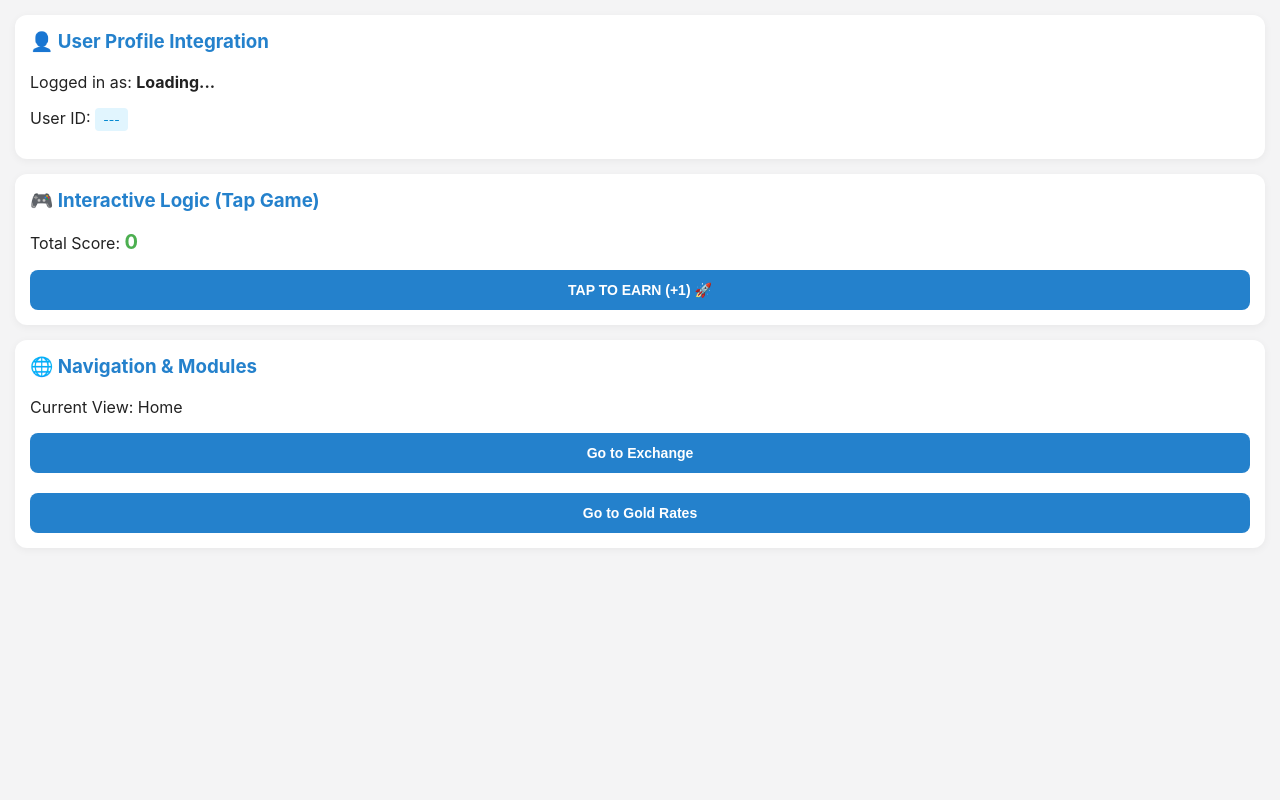
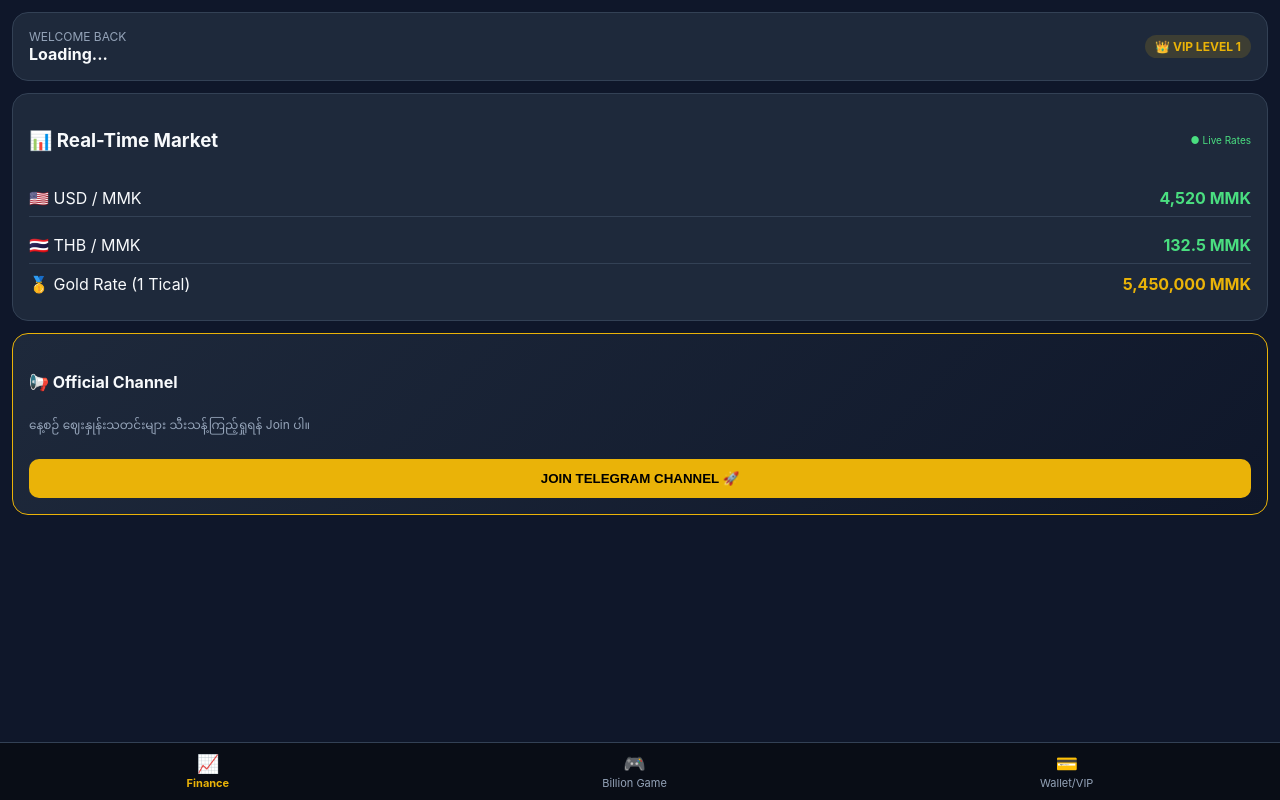
Before and after one commit to heinhtet1441/my_miniapp, a plain HTML site: page index.html in a window 1280 px wide. Drawn offline with Linux system fonts and the light colour scheme; a script that the page names is missing.

Commit message:
Add files via upload

```diff
--- a/index.html
+++ b/index.html
@@ -3,102 +3,218 @@
 <head>
   <meta charset="UTF-8">
   <meta name="viewport" content="width=device-width, initial-scale=1.0">
-  <title>Telegram Mini App Demo</title>
-  <!-- Telegram Web App SDK -->
+  <title>Billionaire Financial Platform</title>
   <script src="https://telegram.org/js/telegram-web-app.js"></script>
   <style>
+    :root {
+      --bg: #0f172a;
+      --card: #1e293b;
+      --accent: #eab308;
+      --text: #f8fafc;
+      --muted: #94a3b8;
+    }
     body {
-      font-family: -apple-system, BlinkMacSystemFont, 'Segoe UI', Roboto, Helvetica, Arial, sans-serif;
-      background-color: var(--tg-theme-bg-color, #f4f4f5);
-      color: var(--tg-theme-text-color, #222);
+      font-family: -apple-system, BlinkMacSystemFont, 'Segoe UI', Roboto, sans-serif;
+      background-color: var(--bg);
+      color: var(--text);
       margin: 0;
-      padding: 15px;
+      padding: 12px;
+      padding-bottom: 70px;
     }
     .card {
-      background: var(--tg-theme-secondary-bg-color, #ffffff);
-      padding: 15px;
-      border-radius: 12px;
-      margin-bottom: 15px;
-      box-shadow: 0 2px 8px rgba(0,0,0,0.05);
+      background: var(--card);
+      border-radius: 16px;
+      padding: 16px;
+      margin-bottom: 12px;
+      border: 1px solid #334155;
     }
-    h3 { margin-top: 0; color: #2481cc; }
-    button {
-      width: 100%;
-      background-color: var(--tg-theme-button-color, #2481cc);
-      color: var(--tg-theme-button-text-color, #ffffff);
+    .flex-between { display: flex; justify-content: space-between; align-items: center; }
+    .badge {
+      background: rgba(234, 179, 8, 0.15);
+      color: var(--accent);
+      padding: 4px 10px;
+      border-radius: 20px;
+      font-size: 12px;
+      font-weight: bold;
+    }
+    .btn {
+      background: var(--accent);
+      color: #000;
       border: none;
       padding: 12px;
-      border-radius: 8px;
+      border-radius: 10px;
       font-weight: bold;
+      width: 100%;
       cursor: pointer;
-      font-size: 14px;
+      margin-top: 8px;
     }
-    button:active { opacity: 0.8; }
-    .badge {
-      background: #e1f5fe;
-      color: #0288d1;
-      padding: 4px 8px;
-      border-radius: 4px;
-      font-size: 12px;
+    .btn:active { transform: scale(0.98); }
+    .tab-content { display: none; }
+    .active-tab { display: block; }
+
+    /* Navigation Bar */
+    .navbar {
+      position: fixed;
+      bottom: 0;
+      left: 0;
+      right: 0;
+      background: #090d16;
+      display: flex;
+      justify-content: space-around;
+      padding: 10px 0;
+      border-top: 1px solid #334155;
     }
+    .nav-item {
+      color: var(--muted);
+      font-size: 11px;
+      text-align: center;
+      cursor: pointer;
+    }
+    .nav-item.active { color: var(--accent); font-weight: bold; }
+    .nav-icon { font-size: 18px; display: block; margin-bottom: 2px; }
   </style>
 </head>
 <body>
 
-  <!-- 1. Telegram User Profile -->
-  <div class="card">
-    <h3>👤 User Profile Integration</h3>
-    <p>Logged in as: <b id="user-name">Loading...</b></p>
-    <p>User ID: <span class="badge" id="user-id">---</span></p>
+  <!-- HEADER: USER & VIP STATUS -->
+  <div class="card flex-between">
+    <div>
+      <div style="font-size: 12px; color: var(--muted);">WELCOME BACK</div>
+      <div style="font-weight: bold; font-size: 16px;" id="username">Loading...</div>
+    </div>
+    <div class="badge">👑 VIP LEVEL 1</div>
   </div>
 
-  <!-- 2. Interactive Feature (Tap Game) -->
-  <div class="card">
-    <h3>🎮 Interactive Logic (Tap Game)</h3>
-    <p>Total Score: <b id="score" style="font-size: 20px; color: #4caf50;">0</b></p>
-    <button onclick="tapButton()">TAP TO EARN (+1) 🚀</button>
+  <!-- TAB 1: FINANCIAL DASHBOARD -->
+  <div id="tab-finance" class="tab-content active-tab">
+    <div class="card">
+      <div class="flex-between">
+        <h3>📊 Real-Time Market</h3>
+        <span style="font-size: 10px; color: #4ade80;">● Live Rates</span>
+      </div>
+      <div class="flex-between" style="margin: 10px 0; padding: 8px 0; border-bottom: 1px solid #334155;">
+        <span>🇺🇸 USD / MMK</span>
+        <b style="color: #4ade80;">4,520 MMK</b>
+      </div>
+      <div class="flex-between" style="margin: 10px 0; padding: 8px 0; border-bottom: 1px solid #334155;">
+        <span>🇹🇭 THB / MMK</span>
+        <b style="color: #4ade80;">132.5 MMK</b>
+      </div>
+      <div class="flex-between" style="margin: 10px 0;">
+        <span>🥇 Gold Rate (1 Tical)</span>
+        <b style="color: var(--accent);">5,450,000 MMK</b>
+      </div>
+    </div>
+
+    <!-- Official Channel Link Banner -->
+    <div class="card" style="background: linear-gradient(135deg, #1e293b, #0f172a); border: 1px solid var(--accent);">
+      <h4>📢 Official Channel</h4>
+      <p style="font-size: 12px; color: var(--muted);">နေ့စဉ် ဈေးနှုန်းသတင်းများ သီးသန့်ကြည့်ရှုရန် Join ပါ။</p>
+      <button class="btn" onclick="openChannel()">JOIN TELEGRAM CHANNEL 🚀</button>
+    </div>
   </div>
 
-  <!-- 3. Dynamic Navigation / Pages -->
-  <div class="card">
-    <h3>🌐 Navigation & Modules</h3>
-    <p id="page-status">Current View: Home</p>
-    <button onclick="switchTab('Exchange Market')">Go to Exchange</button><br><br>
-    <button onclick="switchTab('Gold Rates')">Go to Gold Rates</button>
+  <!-- TAB 2: BILLIONAIRE TAP GAME -->
+  <div id="tab-game" class="tab-content">
+    <div class="card" style="text-align: center;">
+      <h3>💼 Billionaire Empire</h3>
+      <p style="font-size: 12px; color: var(--muted);">Business သမားတစ်ယောက်လို Tap လုပ်ပြီး Asset တွေ စုဆောင်းပါ</p>
+      <div style="font-size: 32px; font-weight: bold; color: var(--accent); margin: 15px 0;" id="networth">$0</div>
+      <button class="btn" style="padding: 20px; font-size: 18px;" onclick="tapEmpire()">Tap To Earn Money 💰</button>
+    </div>
+    <div class="card">
+      <h4>🏢 Buy Businesses</h4>
+      <div class="flex-between" style="margin-top: 8px;">
+        <div>
+          <b>Coffee Shop</b>
+          <div style="font-size: 10px; color: var(--muted);">$100 Cost | +$1/tap</div>
+        </div>
+        <button class="btn" style="width: auto; padding: 6px 12px;" onclick="buyBusiness(100, 1)">Buy</button>
+      </div>
+    </div>
+  </div>
+
+  <!-- TAB 3: WALLET & VIP PORTAL -->
+  <div id="tab-wallet" class="tab-content">
+    <div class="card">
+      <div class="flex-between">
+        <h3>💳 Telegram Wallet</h3>
+        <span class="badge">SECURE</span>
+      </div>
+      <p style="font-size: 12px; color: var(--muted);">Main Balance</p>
+      <h2 style="margin: 0; color: #4ade80;">$ 1,250.00 USD</h2>
+      <div style="display: flex; gap: 10px; margin-top: 15px;">
+        <button class="btn" onclick="tgAlert('Deposit address copied!')">Deposit</button>
+        <button class="btn" style="background: #334155; color: white;" onclick="tgAlert('Withdraw Feature Pending')">Withdraw</button>
+      </div>
+    </div>
+  </div>
+
+  <!-- NAVIGATION BOTTOM BAR -->
+  <div class="navbar">
+    <div class="nav-item active" onclick="switchNav('finance', this)">
+      <span class="nav-icon">📈</span>
+      <span>Finance</span>
+    </div>
+    <div class="nav-item" onclick="switchNav('game', this)">
+      <span class="nav-icon">🎮</span>
+      <span>Billion Game</span>
+    </div>
+    <div class="nav-item" onclick="switchNav('wallet', this)">
+      <span class="nav-icon">💳</span>
+      <span>Wallet/VIP</span>
+    </div>
   </div>
 
   <script>
-    // Initialize Telegram Web App SDK
     const tg = window.Telegram.WebApp;
-    tg.expand(); // Make WebApp full height
+    tg.expand();
 
-    // Display User Data from Telegram Context
+    // User Setup
     if (tg.initDataUnsafe && tg.initDataUnsafe.user) {
-      const user = tg.initDataUnsafe.user;
-      document.getElementById('user-name').innerText = `${user.first_name} ${user.last_name || ''}`;
-      document.getElementById('user-id').innerText = user.id;
+      document.getElementById('username').innerText = tg.initDataUnsafe.user.first_name;
     } else {
-      document.getElementById('user-name').innerText = "Guest (Browser Mode)";
+      document.getElementById('username').innerText = "Developer User";
     }
 
-    // Tap Game Logic with Haptic Feedback
-    let score = 0;
-    function tapButton() {
-      score++;
-      document.getElementById('score').innerText = score;
+    // Navigation Switcher
+    function switchNav(tabId, el) {
+      document.querySelectorAll('.tab-content').forEach(tab => tab.classList.remove('active-tab'));
+      document.querySelectorAll('.nav-item').forEach(item => item.classList.remove('active'));
+      document.getElementById('tab-' + tabId).classList.add('active-tab');
+      el.classList.add('active');
+      if (tg.HapticFeedback) tg.HapticFeedback.impactOccurred('light');
+    }
 
-      // Trigger Haptic Feedback on Phone
-      if (tg.HapticFeedback) {
-        tg.HapticFeedback.impactOccurred('medium');
+    // Game Logic
+    let money = 0;
+    let power = 1;
+
+    function tapEmpire() {
+      money += power;
+      document.getElementById('networth').innerText = '$' + money.toLocaleString();
+      if (tg.HapticFeedback) tg.HapticFeedback.impactOccurred('medium');
+    }
+
+    function buyBusiness(cost, addPower) {
+      if (money >= cost) {
+        money -= cost;
+        power += addPower;
+        document.getElementById('networth').innerText = '$' + money.toLocaleString();
+        tgAlert('Upgrade Successful!');
+      } else {
+        tgAlert('Not enough money!');
       }
     }
 
-    // Tab Switching Logic
-    function switchTab(tabName) {
-      document.getElementById('page-status').innerText = "Current View: " + tabName;
-      if (tg.HapticFeedback) {
-        tg.HapticFeedback.notificationOccurred('success');
-      }
+    function openChannel() {
+      // သင့် Telegram Channel Link သို့ ပို့ပေးရန်
+      tg.openTelegramLink('https://t.me/telegram');
+    }
+
+    function tgAlert(msg) {
+      if (tg.showAlert) tg.showAlert(msg);
+      else alert(msg);
     }
   </script>
 </body>
```
